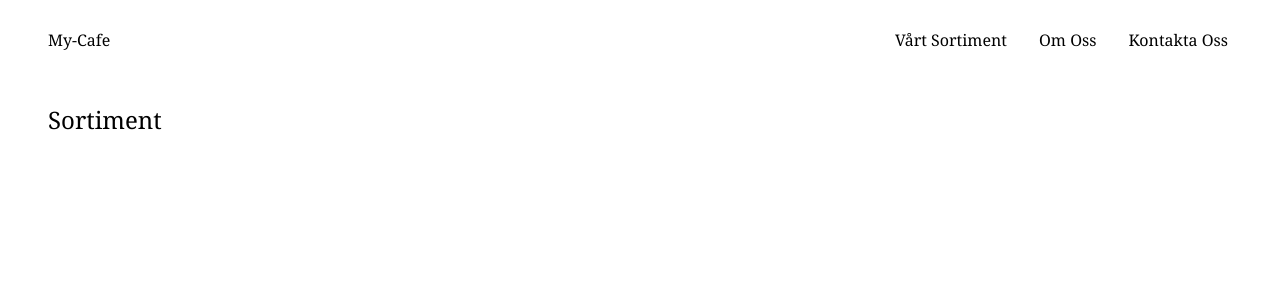
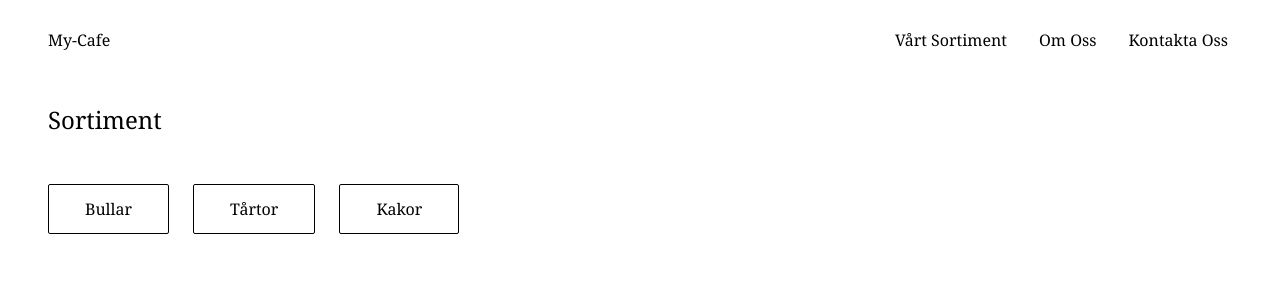
Before and after one commit to TaraSkoglund/my-cafe, a Next.js app: page / in a window 1280 px wide. Shown: the top 300 px of the page. Built offline with nearby package versions, Linux system fonts and the light colour scheme.

Commit message:
Added filtering buttons

```diff
--- a/app/page.js
+++ b/app/page.js
@@ -2,8 +2,19 @@ export default function Home() {
   return (
     <main>
       <div>
-        <section className="m-12 ">
-          <h1 className="font-serif text-2xl">Sortiment</h1>
+        <section className="m-12 font-serif">
+          <h1 className="text-2xl">Sortiment</h1>
+          <div className="flex space-x-6 my-12">
+            <button className="py-3 px-9 border rounded-sm border-black">
+              Bullar
+            </button>
+            <button className="py-3 px-9 border rounded-sm border-black">
+              Tårtor
+            </button>
+            <button className="py-3 px-9 border rounded-sm border-black">
+              Kakor
+            </button>
+          </div>
         </section>
       </div>
     </main>
```
